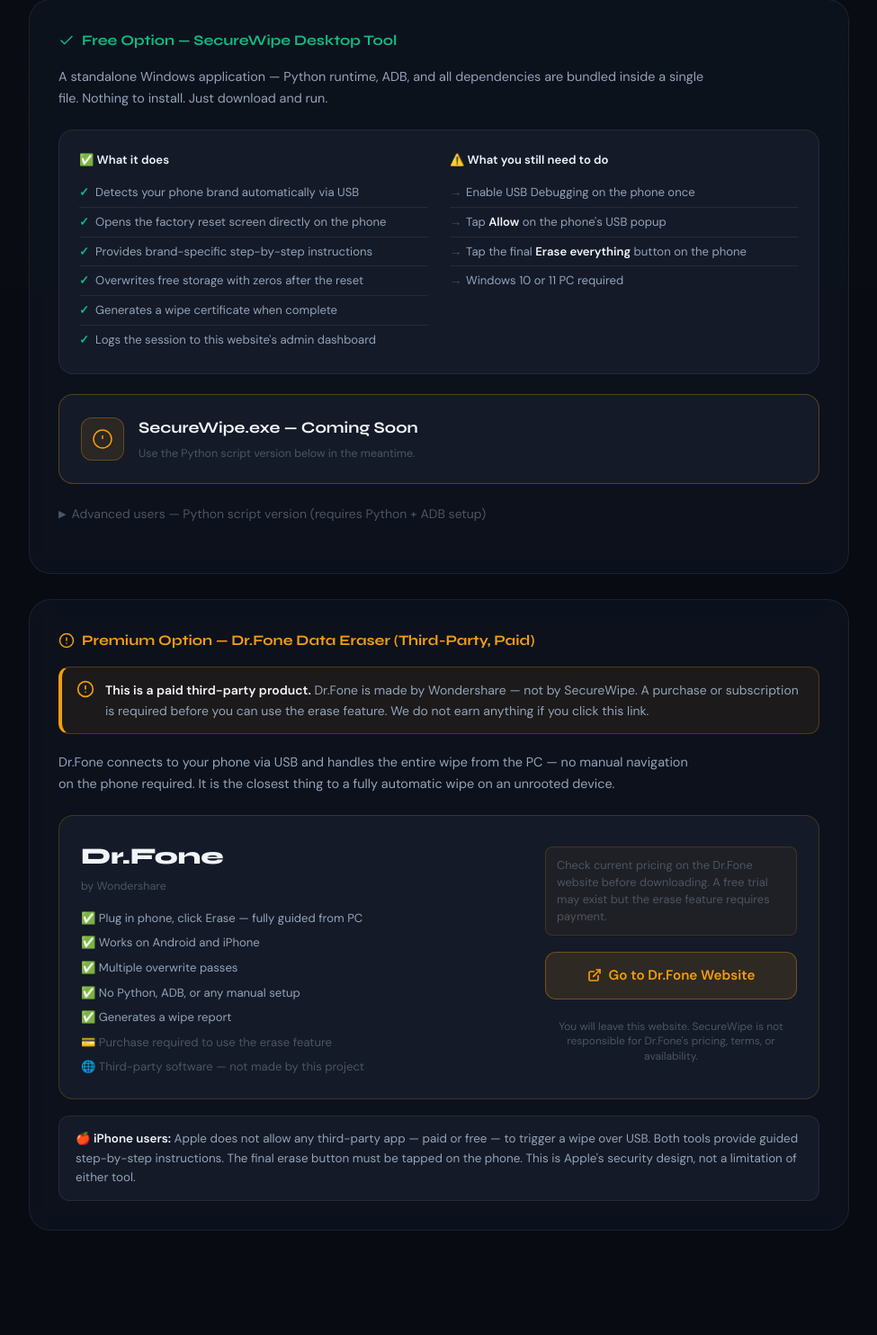
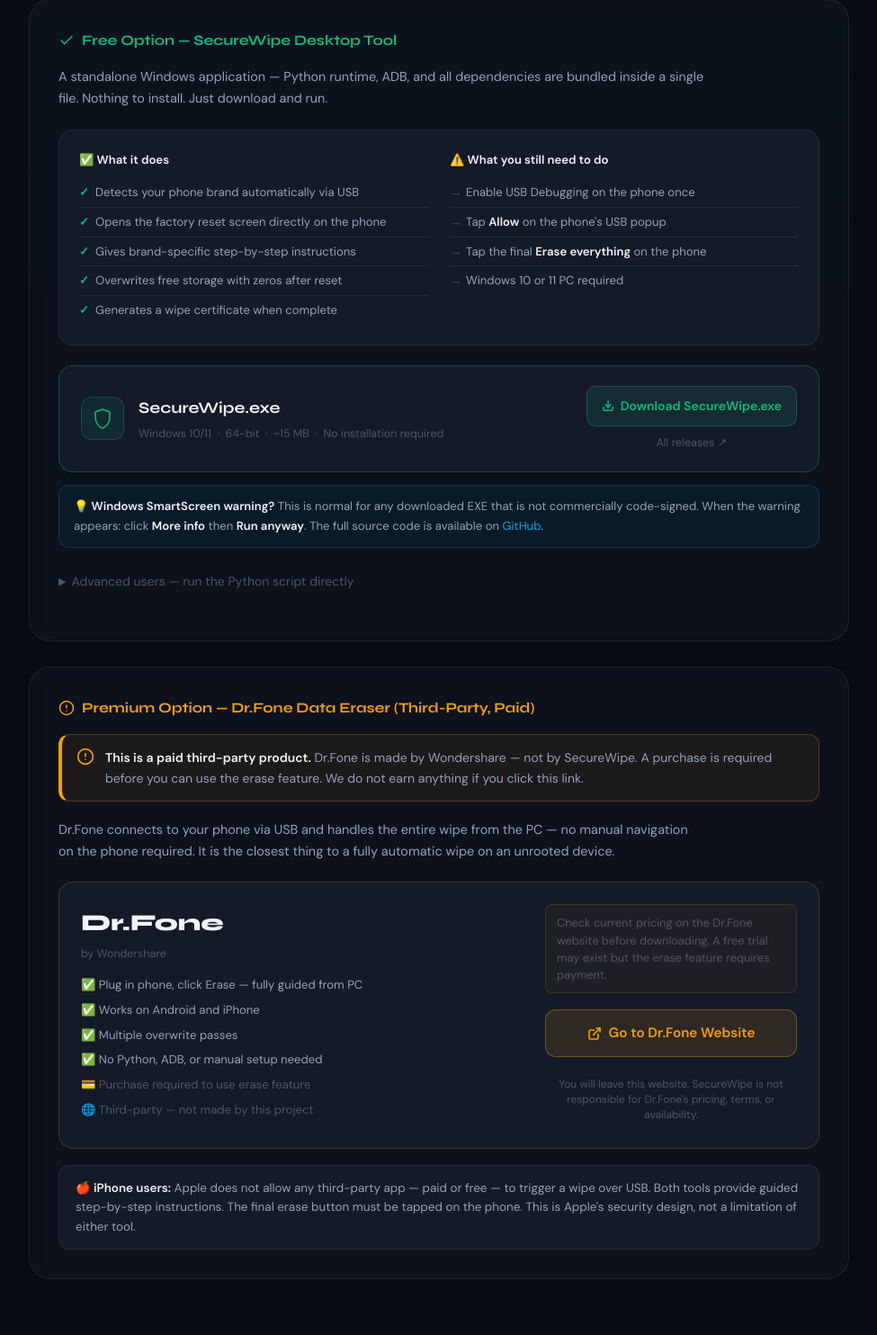
Before and after one commit to MUTUMA-spec/securewipe, a PHP site: page /secure-wipe-website/downloads.php in a window 1280 px wide. Shown: the part 481-1965 px from the top of the page at 90% size, without its empty margins (152-1127 px from the left). Run offline with PHP 8.4, Linux system fonts and the light colour scheme; data that the repository does not hold is empty.

Commit message:
Add files via upload

```diff
--- a/downloads.php
+++ b/downloads.php
@@ -5,16 +5,17 @@ $total_downloads = 0;
 $result = mysqli_query($conn, "SELECT COUNT(*) as count FROM erase_logs WHERE tool_type='desktop'");
 if ($result) { $row = mysqli_fetch_assoc($result); $total_downloads = $row['count']; }
 
-$exe_path    = __DIR__ . '/python/dist/SecureWipe.exe';
-$exe_exists  = file_exists($exe_path);
-$exe_size    = $exe_exists ? round(filesize($exe_path) / 1048576, 1) . ' MB' : '';
+// ── GitHub Release URL ─────────────────────────────────────────
+// Update this URL each time you make a new GitHub Release
+$exe_download_url = "https://github.com/MUTUMA-spec/securewipe/releases/download/v1.0/SecureWipe.exe";
+$github_releases = "https://github.com/MUTUMA-spec/securewipe/releases";
 
 include 'includes/header.php';
 ?>
 
 <div class="dl-page">
 
-  <!-- Header -->
+  <!-- Page header -->
   <div class="dl-page-header">
     <h1>Desktop Wipe Tools</h1>
     <p>Two options depending on how much you want to spend. Both achieve the same result.</p>
@@ -64,10 +65,9 @@ include 'includes/header.php';
           <ul>
             <li>Detects your phone brand automatically via USB</li>
             <li>Opens the factory reset screen directly on the phone</li>
-            <li>Provides brand-specific step-by-step instructions</li>
-            <li>Overwrites free storage with zeros after the reset</li>
+            <li>Gives brand-specific step-by-step instructions</li>
+            <li>Overwrites free storage with zeros after reset</li>
             <li>Generates a wipe certificate when complete</li>
-            <li>Logs the session to this website's admin dashboard</li>
           </ul>
         </div>
         <div class="dl-honest-doesnt">
@@ -75,15 +75,14 @@ include 'includes/header.php';
           <ul>
             <li>Enable USB Debugging on the phone once</li>
             <li>Tap <strong>Allow</strong> on the phone's USB popup</li>
-            <li>Tap the final <strong>Erase everything</strong> button on the phone</li>
+            <li>Tap the final <strong>Erase everything</strong> on the phone</li>
             <li>Windows 10 or 11 PC required</li>
           </ul>
         </div>
       </div>
     </div>
 
-    <!-- EXE download card -->
-    <?php if ($exe_exists): ?>
+    <!-- Main download card — links to GitHub Releases -->
     <div class="dl-exe-card">
       <div class="dl-exe-left">
         <div class="dl-exe-icon">
@@ -96,11 +95,12 @@ include 'includes/header.php';
           <div class="dl-exe-name">SecureWipe.exe</div>
           <div class="dl-exe-meta">
             Windows 10/11 &nbsp;·&nbsp; 64-bit &nbsp;·&nbsp;
-            <?= $exe_size ?> &nbsp;·&nbsp; No installation required
+            ~15 MB &nbsp;·&nbsp; No installation required
           </div>
         </div>
       </div>
-      <a href="python/dist/SecureWipe.exe" class="dl-btn dl-btn-green" download>
+      <div class="dl-exe-buttons">
+        <a href="<?= $github_exe_url ?>" class="dl-btn dl-btn-green">
           <svg viewBox="0 0 24 24" fill="none" stroke="currentColor" stroke-width="2.5"
                stroke-linecap="round" stroke-linejoin="round">
             <path d="M21 15v4a2 2 0 0 1-2 2H5a2 2 0 0 1-2-2v-4"/>
@@ -109,33 +109,26 @@ include 'includes/header.php';
           </svg>
           Download SecureWipe.exe
         </a>
+        <a href="<?= $github_releases ?>" class="dl-btn-releases" target="_blank">
+          All releases ↗
+        </a>
+      </div>
     </div>
 
+    <!-- SmartScreen note -->
     <div class="dl-smartscreen-note">
-      💡 <strong>Windows SmartScreen warning?</strong>
-      Click <strong>More info → Run anyway</strong>. This appears on any downloaded EXE
-      that is not commercially code-signed. The full source code is available
-      as the <a href="python/secure_wipe_tool.py" download>Python script</a>.
+      <strong>💡 Windows SmartScreen warning?</strong>
+      This is normal for any downloaded EXE that is not commercially code-signed.
+      When the warning appears: click <strong>More info</strong> then <strong>Run anyway</strong>.
+      The full source code is available on
+      <a href="<?= $github_releases ?>" target="_blank">GitHub</a>.
     </div>
-    <?php else: ?>
-    <div class="dl-exe-card" style="border-color:rgba(245,158,11,.3)">
-      <div class="dl-exe-left">
-        <div class="dl-exe-icon" style="background:rgba(245,158,11,.1);border-color:rgba(245,158,11,.3)">
-          <svg viewBox="0 0 24 24" fill="none" stroke="var(--warning)" stroke-width="1.5"><circle cx="12" cy="12" r="10"/><line x1="12" y1="8" x2="12" y2="12"/><line x1="12" y1="16" x2="12.01" y2="16"/></svg>
-        </div>
-        <div>
-          <div class="dl-exe-name">SecureWipe.exe — Coming Soon</div>
-          <div class="dl-exe-meta">Use the Python script version below in the meantime.</div>
-        </div>
-      </div>
-    </div>
-    <?php endif; ?>
 
-    <!-- Advanced / Python fallback (collapsed) -->
+    <!-- Advanced / Python fallback collapsed -->
     <details class="dl-advanced">
-      <summary>Advanced users — Python script version (requires Python + ADB setup)</summary>
+      <summary>Advanced users — run the Python script directly</summary>
       <div class="dl-advanced-body">
-        <p>If you already have Python 3.11 and ADB installed, you can run the script directly.</p>
+        <p>If you already have Python 3.11 and ADB set up, you can run the script without the EXE.</p>
         <div class="dl-free-grid">
           <div class="dl-card">
             <div class="dl-card-top">
@@ -147,7 +140,7 @@ include 'includes/header.php';
                 <div class="dl-card-meta">Python script · ~50 KB</div>
               </div>
             </div>
-            <p class="dl-card-desc">The tool source. Requires Python 3.11 and ADB already set up.</p>
+            <p class="dl-card-desc">The tool source. Requires Python 3.11 and ADB already installed.</p>
             <a href="python/secure_wipe_tool.py" class="dl-btn dl-btn-green" download>Download .py</a>
           </div>
           <div class="dl-card">
@@ -160,7 +153,7 @@ include 'includes/header.php';
                 <div class="dl-card-meta">~27 MB · Windows 64-bit</div>
               </div>
             </div>
-            <p class="dl-card-desc">Runtime. Tick <strong>"Add to PATH"</strong> during install.</p>
+            <p class="dl-card-desc">Tick <strong>"Add to PATH"</strong> during install.</p>
             <a href="https://www.python.org/ftp/python/3.11.9/python-3.11.9-amd64.exe"
                class="dl-btn dl-btn-blue" target="_blank">Download Python</a>
           </div>
@@ -174,14 +167,12 @@ include 'includes/header.php';
                 <div class="dl-card-meta">~8 MB ZIP · Windows</div>
               </div>
             </div>
-            <p class="dl-card-desc">Android Debug Bridge. Extract and copy adb.exe to the tool folder.</p>
+            <p class="dl-card-desc">Extract and copy adb.exe to the tool folder.</p>
             <a href="https://dl.google.com/android/repository/platform-tools-latest-windows.zip"
                class="dl-btn dl-btn-amber" download>Download ADB</a>
           </div>
         </div>
-        <div class="dl-setup-link">
-          <a href="download-tool.php">Full setup guide →</a>
-        </div>
+        <div class="dl-setup-link"><a href="download-tool.php">Full setup guide →</a></div>
       </div>
     </details>
 
@@ -207,7 +198,6 @@ include 'includes/header.php';
       Premium Option — Dr.Fone Data Eraser (Third-Party, Paid)
     </div>
 
-    <!-- Payment warning — shown BEFORE anything else -->
     <div class="dl-paid-warning">
       <svg viewBox="0 0 24 24" fill="none" stroke="currentColor" stroke-width="2"
            stroke-linecap="round" stroke-linejoin="round"
@@ -219,7 +209,7 @@ include 'includes/header.php';
       <div>
         <strong>This is a paid third-party product.</strong>
         Dr.Fone is made by Wondershare — not by SecureWipe.
-        A purchase or subscription is required before you can use the erase feature.
+        A purchase is required before you can use the erase feature.
         We do not earn anything if you click this link.
       </div>
     </div>
@@ -238,10 +228,9 @@ include 'includes/header.php';
           <div class="dl-paid-feature">✅ Plug in phone, click Erase — fully guided from PC</div>
           <div class="dl-paid-feature">✅ Works on Android and iPhone</div>
           <div class="dl-paid-feature">✅ Multiple overwrite passes</div>
-          <div class="dl-paid-feature">✅ No Python, ADB, or any manual setup</div>
-          <div class="dl-paid-feature">✅ Generates a wipe report</div>
-          <div class="dl-paid-feature paid-con">💳 Purchase required to use the erase feature</div>
-          <div class="dl-paid-feature paid-con">🌐 Third-party software — not made by this project</div>
+          <div class="dl-paid-feature">✅ No Python, ADB, or manual setup needed</div>
+          <div class="dl-paid-feature paid-con">💳 Purchase required to use erase feature</div>
+          <div class="dl-paid-feature paid-con">🌐 Third-party — not made by this project</div>
         </div>
       </div>
       <div class="dl-paid-right">
@@ -279,7 +268,7 @@ include 'includes/header.php';
     </div>
   </div>
 
-</div><!-- .dl-page -->
+</div>
 
 <style>
 .dl-page{max-width:960px;margin:0 auto;padding:48px 24px}
@@ -312,11 +301,14 @@ include 'includes/header.php';
 .dl-honest-doesnt li::before{content:'→';position:absolute;left:0;color:var(--text-muted)}
 .dl-honest-doesnt li strong{color:var(--text-primary)}
 .dl-exe-card{display:flex;align-items:center;justify-content:space-between;gap:20px;background:var(--bg-elevated);border:1px solid rgba(16,185,129,.3);border-radius:16px;padding:22px 24px;margin-bottom:14px;flex-wrap:wrap}
-.dl-exe-left{display:flex;align-items:center;gap:16px}
+.dl-exe-left{display:flex;align-items:center;gap:16px;flex:1}
 .dl-exe-icon{width:48px;height:48px;background:rgba(16,185,129,.1);border:1px solid rgba(16,185,129,.25);border-radius:12px;display:flex;align-items:center;justify-content:center;flex-shrink:0}
 .dl-exe-icon svg{width:24px;height:24px}
 .dl-exe-name{font-family:var(--font-display);font-size:1.1rem;font-weight:700;color:var(--text-primary);margin-bottom:4px}
 .dl-exe-meta{font-size:.78rem;color:var(--text-muted)}
+.dl-exe-buttons{display:flex;flex-direction:column;align-items:center;gap:8px;flex-shrink:0}
+.dl-btn-releases{font-size:.78rem;color:var(--text-muted);text-decoration:none;transition:color .2s}
+.dl-btn-releases:hover{color:var(--accent)}
 .dl-smartscreen-note{background:rgba(14,165,233,.06);border:1px solid rgba(14,165,233,.2);border-radius:12px;padding:12px 16px;font-size:.82rem;color:var(--text-secondary);margin-bottom:18px}
 .dl-smartscreen-note strong{color:var(--text-primary)}
 .dl-smartscreen-note a{color:var(--accent);text-decoration:none}
@@ -374,6 +366,7 @@ include 'includes/header.php';
   .dl-honest-grid{grid-template-columns:1fr}
   .dl-paid-card{grid-template-columns:1fr}
   .dl-exe-card{flex-direction:column;align-items:flex-start}
+  .dl-exe-buttons{width:100%}
 }
 </style>
 
```
Lines whose indentation alone changed are shown as unchanged.
